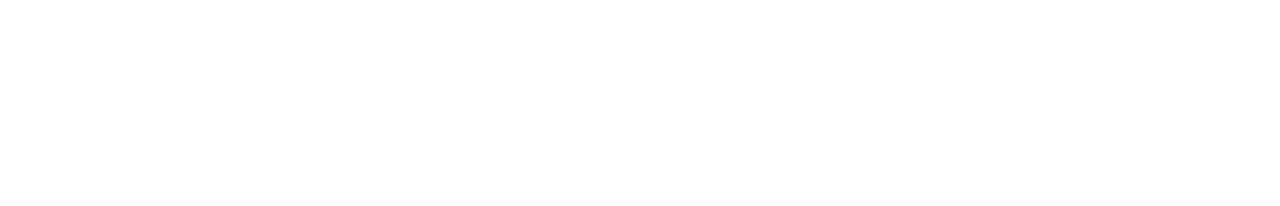
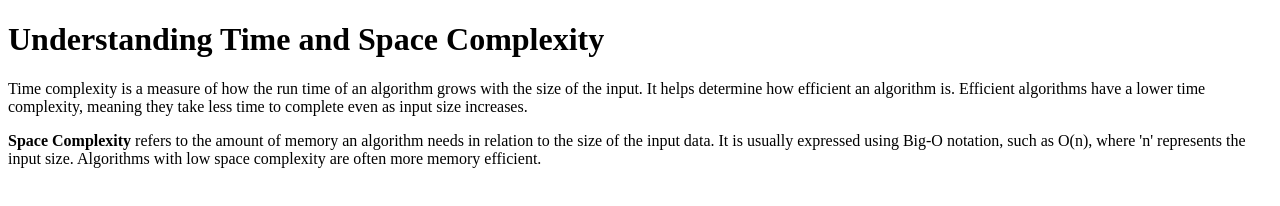
Before and after one commit to acciojob/time-and-space-complexity-chintoooo, a website: page main.html in a window 1280 px wide. Drawn offline with Linux system fonts and the light colour scheme.

Commit message:
created a submission

```diff
--- a/main.html
+++ b/main.html
@@ -8,6 +8,13 @@
 
 <body>
 	<!-- the entire body must be written by student -->
+	<h1>Understanding Time and Space Complexity</h1>
+	 <p>
+        Time complexity is a measure of how the run time of an algorithm grows with the size of the input. It helps determine how efficient an algorithm is. Efficient algorithms have a lower time complexity, meaning they take less time to complete even as input size increases.
+    </p>
+	 <p>
+        <b>Space Complexity</b> refers to the amount of memory an algorithm needs in relation to the size of the input data. It is usually expressed using Big-O notation, such as O(n), where 'n' represents the input size. Algorithms with low space complexity are often more memory efficient.
+    </p>
     <script type="text/javascript" src="./script.js">
 </script>
 
```
